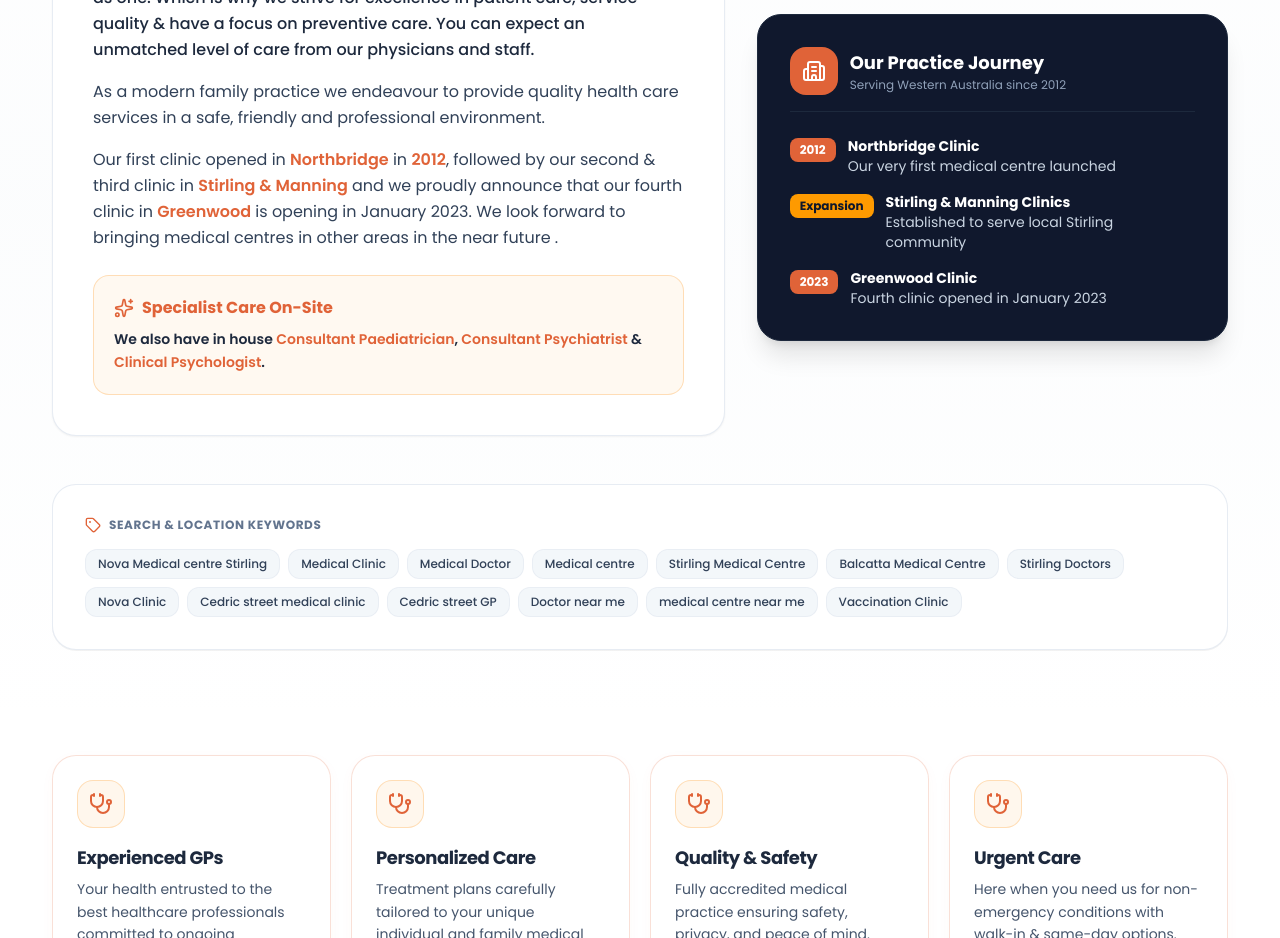
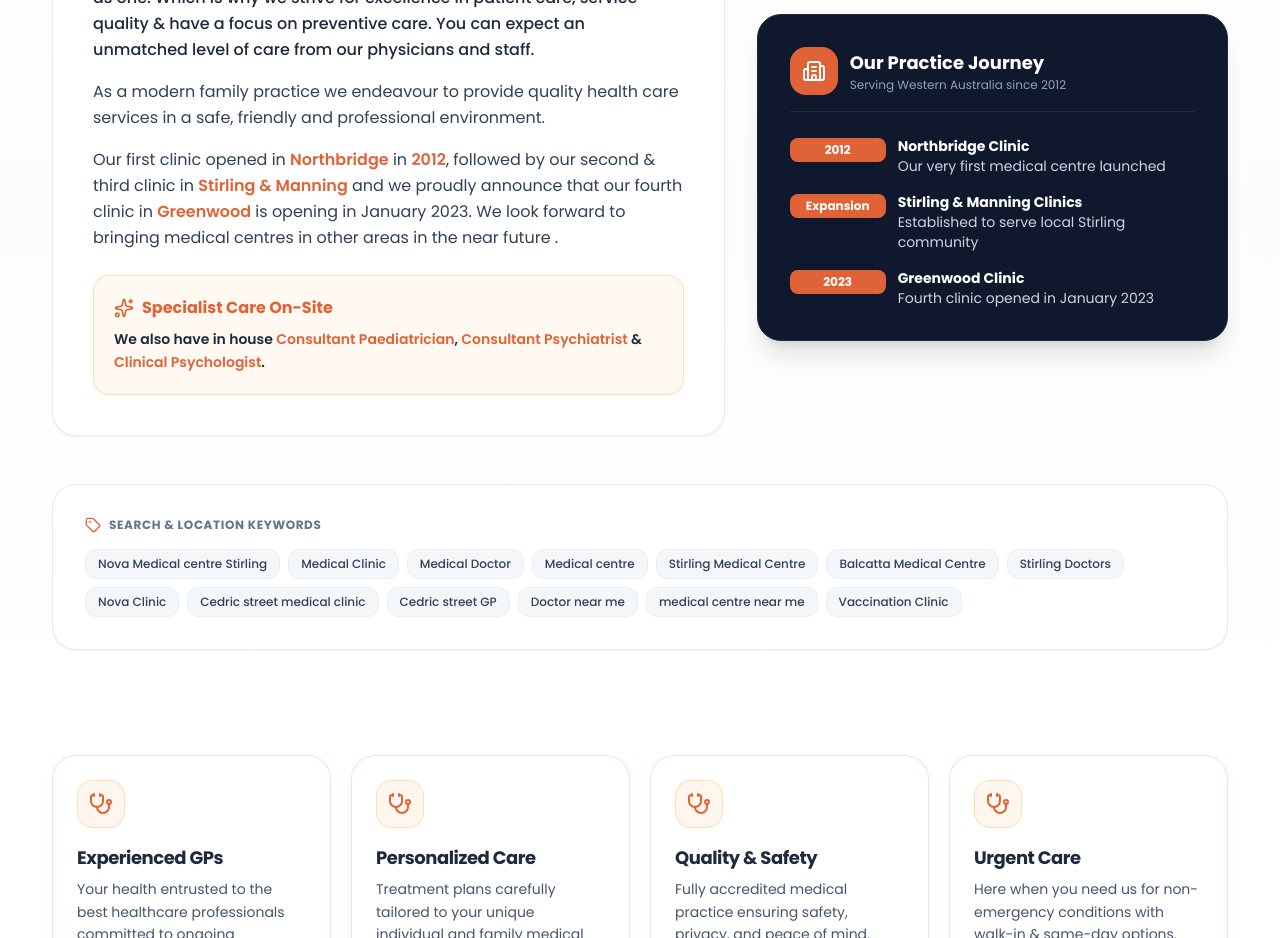
Before and after one commit to arrowheaddigitalagency-cmyk/novamedical, a Next.js app: page / in a window 1280 px wide. Shown: the part 1280-2218 px from the top of the page. Built offline with nearby package versions, Linux system fonts and the light colour scheme.

Commit message:
Fix practice journey timeline badge alignment with consistent fixed width

```diff
--- a/src/components/sections/AboutUsSection.tsx
+++ b/src/components/sections/AboutUsSection.tsx
@@ -79,7 +79,7 @@ export default function AboutUsSection() {
 
               <div className="space-y-4 text-xs sm:text-sm">
                 <div className="flex items-start gap-3">
-                  <span className="px-2.5 py-1 bg-[#E06338] text-white font-bold rounded-lg text-xs shrink-0 mt-0.5">2012</span>
+                  <span className="w-24 text-center py-1 bg-[#E06338] text-white font-bold rounded-lg text-xs shrink-0 mt-0.5">2012</span>
                   <div>
                     <strong className="text-white block">Northbridge Clinic</strong>
                     <span className="text-slate-300">Our very first medical centre launched</span>
@@ -87,7 +87,7 @@ export default function AboutUsSection() {
                 </div>
 
                 <div className="flex items-start gap-3">
-                  <span className="px-2.5 py-1 bg-amber-500 text-slate-900 font-bold rounded-lg text-xs shrink-0 mt-0.5">Expansion</span>
+                  <span className="w-24 text-center py-1 bg-[#E06338] text-white font-bold rounded-lg text-xs shrink-0 mt-0.5">Expansion</span>
                   <div>
                     <strong className="text-white block">Stirling &amp; Manning Clinics</strong>
                     <span className="text-slate-300">Established to serve local Stirling community</span>
@@ -95,7 +95,7 @@ export default function AboutUsSection() {
                 </div>
 
                 <div className="flex items-start gap-3">
-                  <span className="px-2.5 py-1 bg-[#E06338] text-white font-bold rounded-lg text-xs shrink-0 mt-0.5">2023</span>
+                  <span className="w-24 text-center py-1 bg-[#E06338] text-white font-bold rounded-lg text-xs shrink-0 mt-0.5">2023</span>
                   <div>
                     <strong className="text-white block">Greenwood Clinic</strong>
                     <span className="text-slate-300">Fourth clinic opened in January 2023</span>
```
